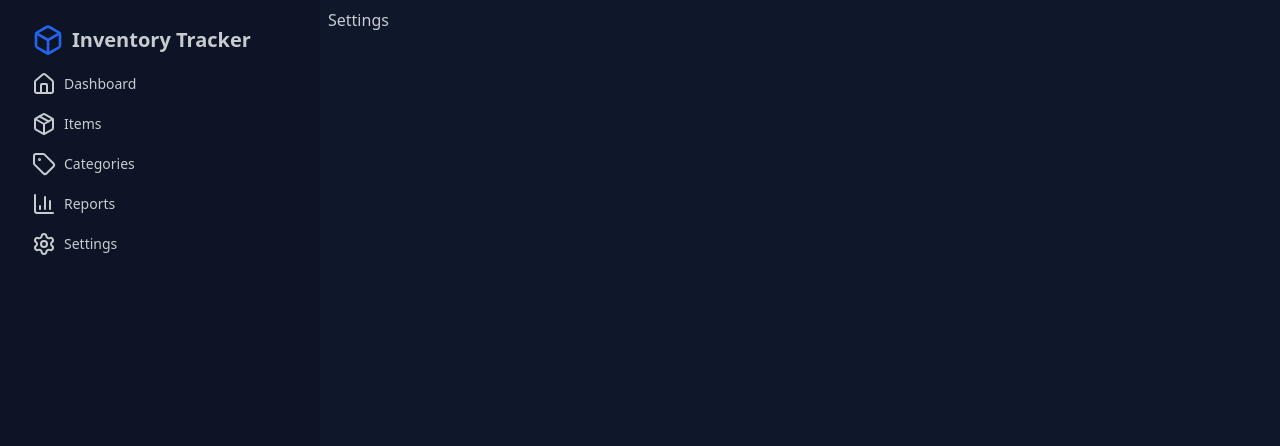
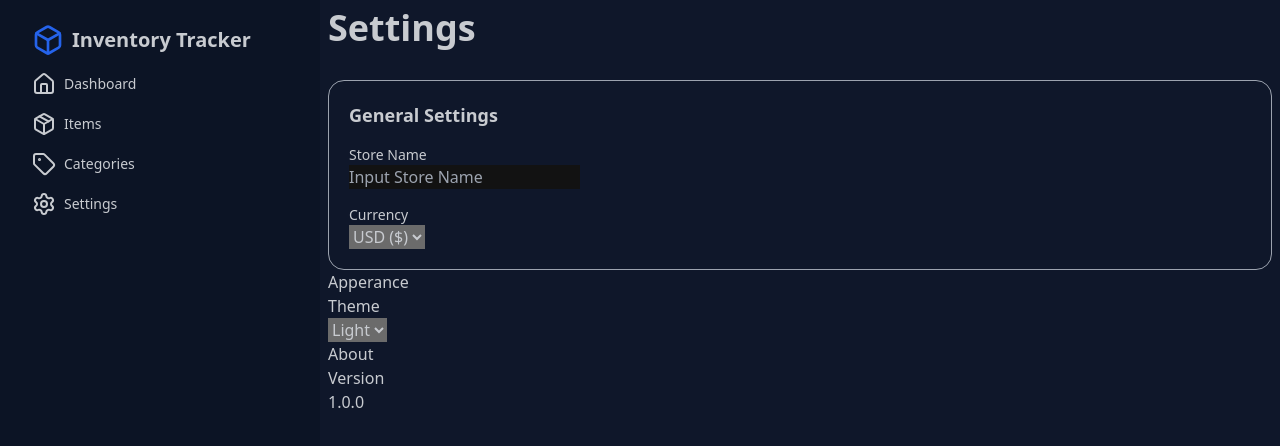
Before and after one commit to Asadlion92/inventory-tracker-mern, a React app in the folder frontend/: page /settings in a window 1280 px wide. Shown: the top 446 px of the page. Built offline with nearby package versions, Linux system fonts and the light colour scheme; the HTML template or start-up script is replaced by a standard one.

Commit message:
Working on the Settings page and removed Reports Page

```diff
--- a/frontend/src/App.jsx
+++ b/frontend/src/App.jsx
@@ -6,7 +6,6 @@ import Sidebar from './components/Sidebar';
 import Dashboard from './pages/Dashboard';
 import Items from './pages/Items';
 import Categories from './pages/Categories';
-import Reports from './pages/Reports';
 import Settings from './pages/Settings';
 
 const App = () => {
@@ -17,7 +16,6 @@ const App = () => {
           <Route index element={<Dashboard />} />
           <Route path='/items' element={<Items />} />
           <Route path='/categories' element={<Categories />} />
-          <Route path='/reports' element={<Reports />} />
           <Route path='/settings' element={<Settings />} />
           <Route path='/add' element={<AddItemPage />} />
           <Route path='/edit/:id' element={<EditItemPage />} />
--- a/frontend/src/components/Sidebar.jsx
+++ b/frontend/src/components/Sidebar.jsx
@@ -24,7 +24,6 @@ const Sidebar = () => {
           <li><Link to={'/'}><span><House /></span>Dashboard</Link></li>
           <li><Link to={'/items'}><span><Package /></span>Items</Link></li>
           <li><Link to={'/categories'}><span><Tag /></span>Categories</Link></li>
-          <li><Link to={'/reports'}><span><ChartColumn /></span>Reports</Link></li>
           <li><Link to={'/settings'}><span><Settings /></span>Settings</Link></li>
           </ul>
       </div>
--- a/frontend/src/pages/Reports.jsx
+++ /dev/null
@@ -1,9 +0,0 @@
-import React from 'react'
-
-const Reports = () => {
-  return (
-    <div>Reports</div>
-  )
-}
-
-export default Reports
--- a/frontend/src/pages/Settings.jsx
+++ b/frontend/src/pages/Settings.jsx
@@ -2,7 +2,39 @@ import React from 'react'
 
 const Settings = () => {
   return (
-    <div>Settings</div>
+    <div>
+      <h1 className="text-2xl sm:text-3xl md:text-4xl font-bold text-center md:text-left">
+        Settings
+      </h1>
+      <div className="border border-gray-400 rounded-2xl mt-8 p-5">
+        <h2 className="text-lg font-bold">General Settings</h2>
+        <h3 className="text-sm mt-4">Store Name</h3>
+        <input type="text" placeholder="Input Store Name" />
+        <h3 className="text-sm mt-4">Currency</h3>
+        <select>
+          <option value="">USD ($)</option>
+          <option value="">EUR</option>
+          <option value="">GBP</option>
+          <option value="">JPY</option>
+          <option value="">AED</option>
+          <option value="">SAR</option>
+          <option value="">QAR</option>
+        </select>
+      </div>
+      <div>
+        <h2>Apperance</h2>
+        <h3>Theme</h3>
+        <select>
+          <option value="">Light</option>
+          <option value="">Dark</option>
+        </select>
+      </div>
+      <div>
+        <h2>About</h2>
+        <p>Version</p>
+        <p>1.0.0</p>
+      </div>
+    </div>
   )
 }
 
```
